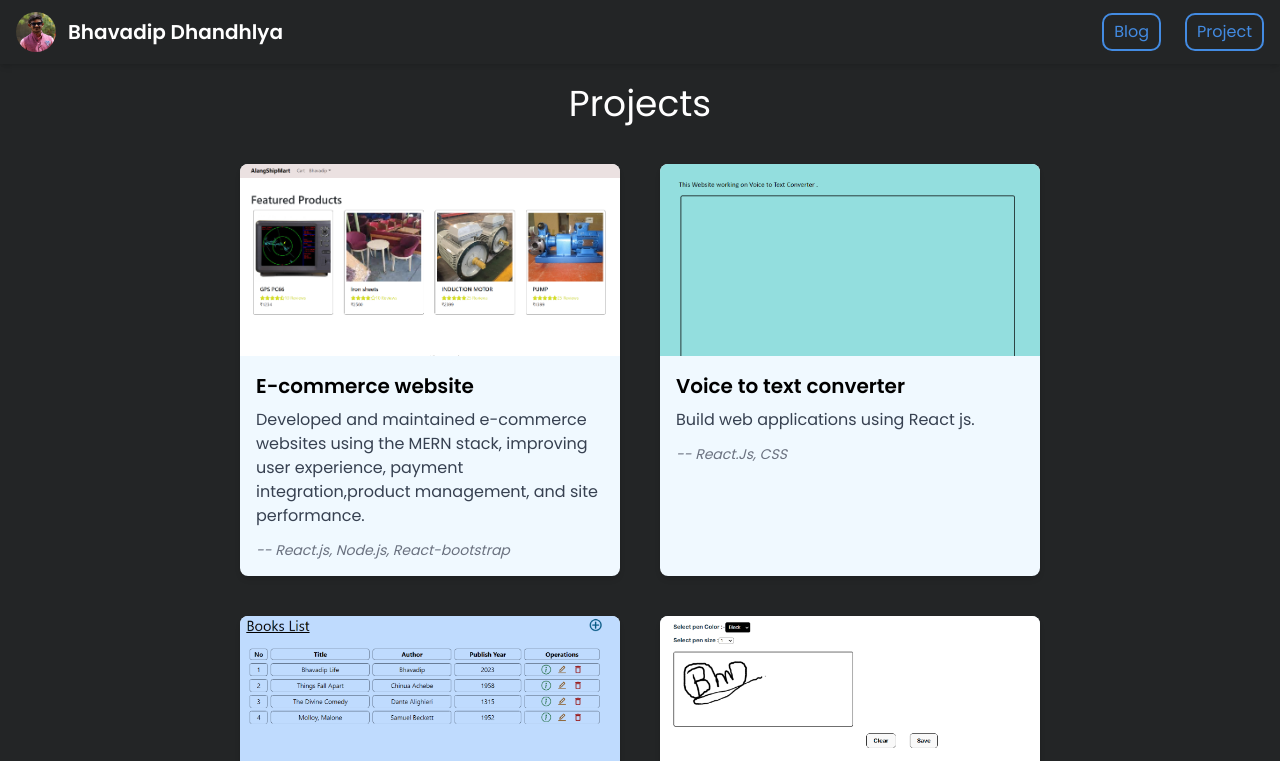
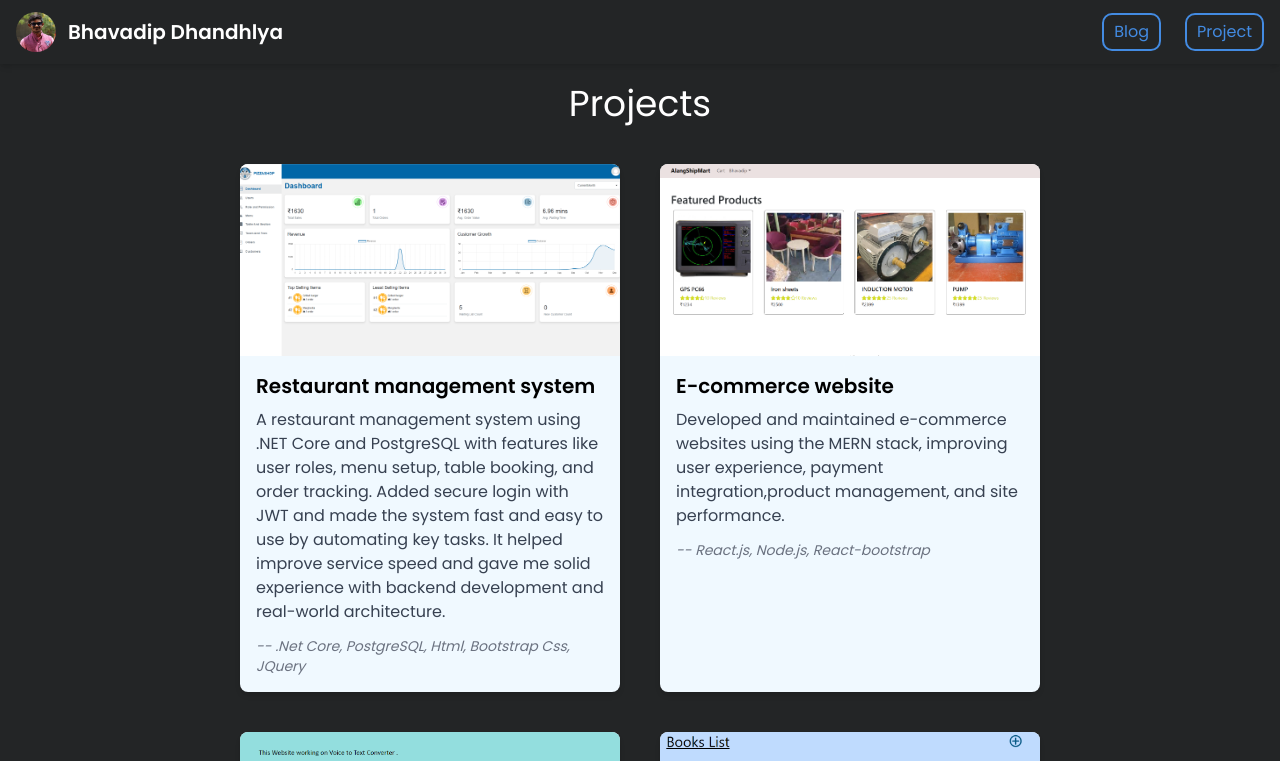
Before and after one commit to bhavadip9/MyProtfilo-Update, a React (Vite) app: page /project in a window 1280 px wide. Shown: the top 761 px of the page. Built offline with nearby package versions, Linux system fonts and the light colour scheme.

Commit message:
Add New Project

```diff
--- a/src/data.js
+++ b/src/data.js
@@ -1,6 +1,14 @@
 const projects = [
     {
         id: 1,
+        title: "Restaurant management system",
+        description: "A restaurant management system using .NET Core and PostgreSQL with features like user roles, menu setup, table booking, and order tracking. Added secure login with JWT and made the system fast and easy to use by automating key tasks. It helped improve service speed and gave me solid experience with backend development and real-world architecture.",
+        imageUrl: "/img/pizzashop.png",
+        link: "https://github.com/bhavadip9/Pizzashop",
+        technologies: [".Net Core", "PostgreSQL", "Html", "Bootstrap Css", "JQuery"],
+    },
+    {
+        id: 2,
         title: "E-commerce website",
         description: "Developed and maintained e-commerce websites using the MERN stack, improving user experience, payment integration,product management, and site performance. ",
         imageUrl: "/img/ecommerce.jpg",
@@ -8,7 +16,7 @@ const projects = [
         technologies: ["React.js", "Node.js", "React-bootstrap"]
     },
     {
-        id: 2,
+        id: 3,
         title: "Voice to text converter",
         description: "Build web applications using React js.",
         imageUrl: "/img/voicetotext.jpg",
@@ -16,7 +24,7 @@ const projects = [
         technologies: ["React.Js", "CSS"]
     },
     {
-        id: 3,
+        id: 4,
         title: "Books Store",
         description: "Books Store web application use for Upload and Read books and built with MERN Stack Development. ",
         imageUrl: "/img/BookStore.jpg",
@@ -24,7 +32,7 @@ const projects = [
         technologies: ["React", "Node.js", "Tailwind css"]
     },
     {
-        id: 4,
+        id: 5,
         title: "Signature App",
         description: "Build React web application using react-signature-canvas module.",
         imageUrl: "/img/Sign.jpg",
@@ -32,7 +40,7 @@ const projects = [
         technologies: ["React.Js", "react-signature-canvas module"]
     },
     {
-        id: 5,
+        id: 6,
         title: "Portfolit",
         description: "This my protflio website where I store all my project and my knowledge.",
         imageUrl: "/img/protfolio.jpg",
```
Also changed, not shown: public/img/pizzashop.png (added).
